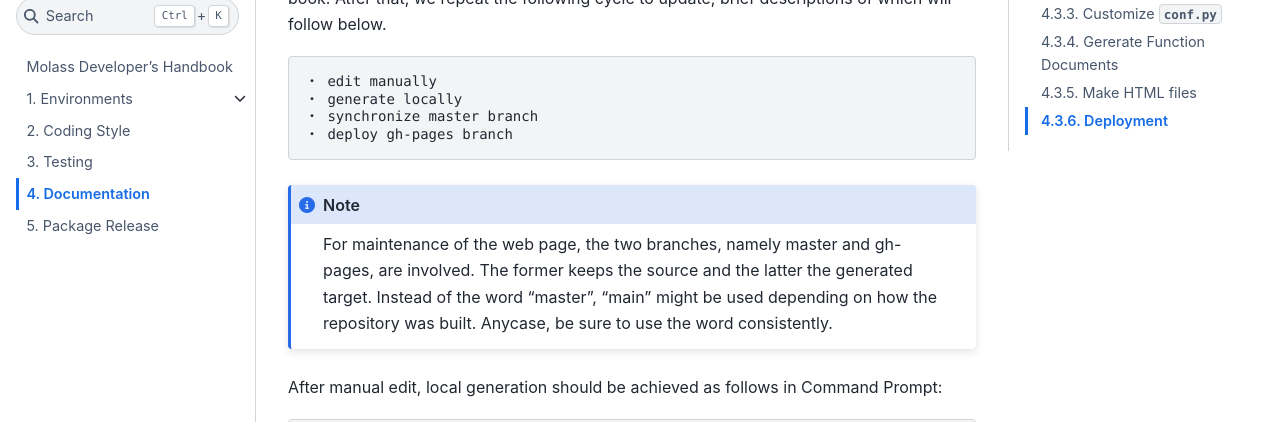
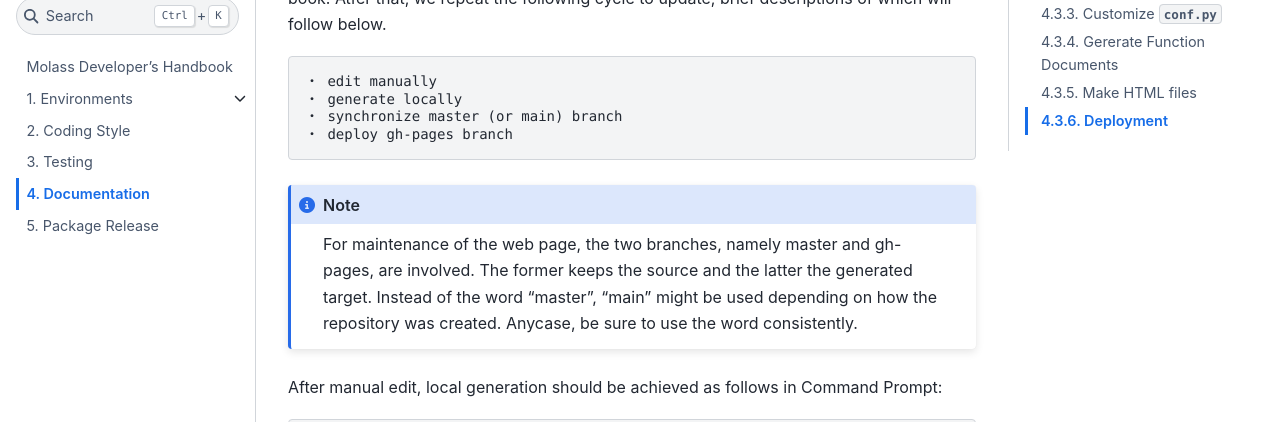
Before and after one commit to biosaxs-dev/molass-develop, a Jupyter Book: the page built from chapters/07/documentation.md, in a window 1280 px wide and 900 px high, scrolled down 2094 px. Shown: the part 187-609 px from the top of the window. Built offline with Jupyter Book 1.0.4 settings and Sphinx 7.4.7 and the Sphinx Book theme 1.1.4, drawn with Linux system fonts in a browser that asks for light colours.

Commit message:
update for better wording

````diff
--- a/chapters/07/documentation.md
+++ b/chapters/07/documentation.md
@@ -71,11 +71,11 @@ we repeat the following cycle to update, brief descriptions of which will follow
 
     ・ edit manually
     ・ generate locally
-    ・ synchronize master branch
+    ・ synchronize master (or main) branch
     ・ deploy gh-pages branch
 
 ```{note}
-For maintenance of the web page, the two branches, namely master and gh-pages, are involved. The former keeps the source and the latter the generated target. Instead of the word "master", "main" might be used depending on how the repository was built. Anycase, be sure to use the word consistently.
+For maintenance of the web page, the two branches, namely master and gh-pages, are involved. The former keeps the source and the latter the generated target. Instead of the word "master", "main" might be used depending on how the repository was created. Anycase, be sure to use the word consistently.
 ```
 
 After manual edit, local generation should be achieved as follows in Command Prompt:
````
